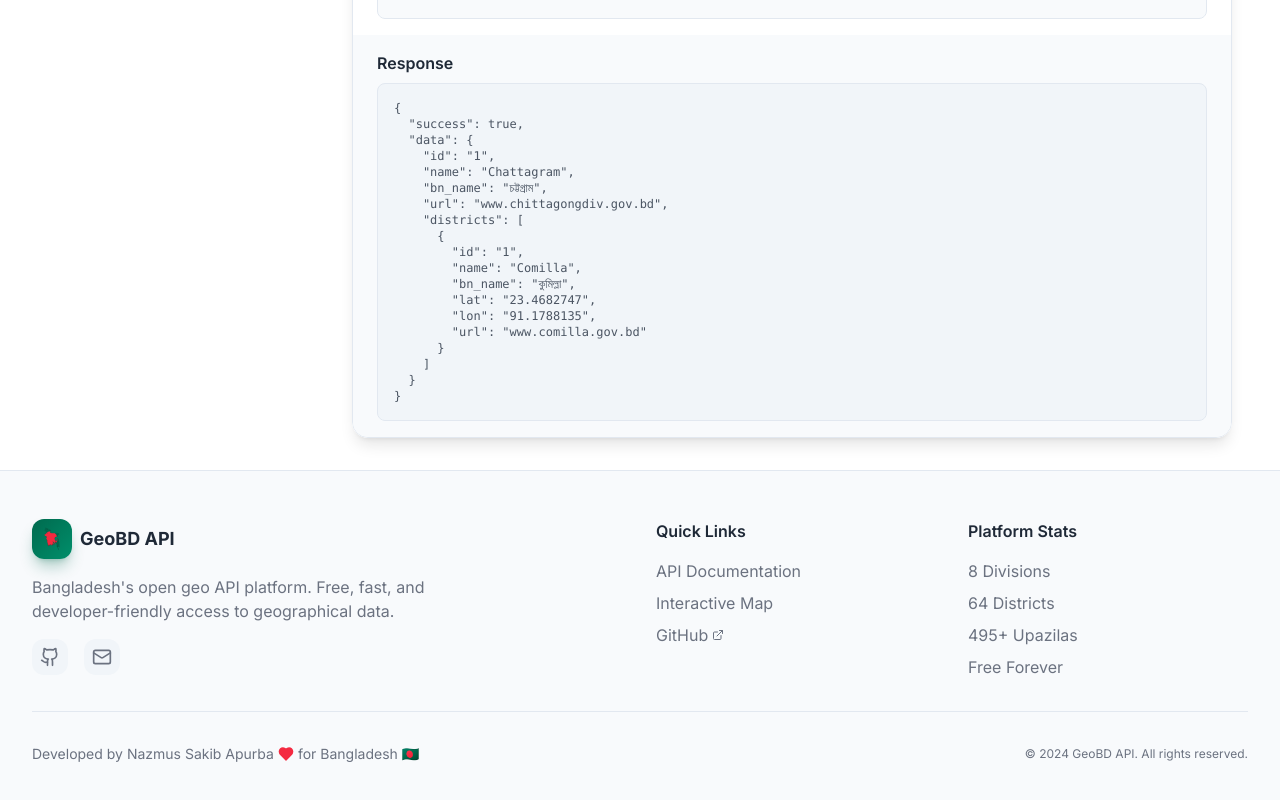
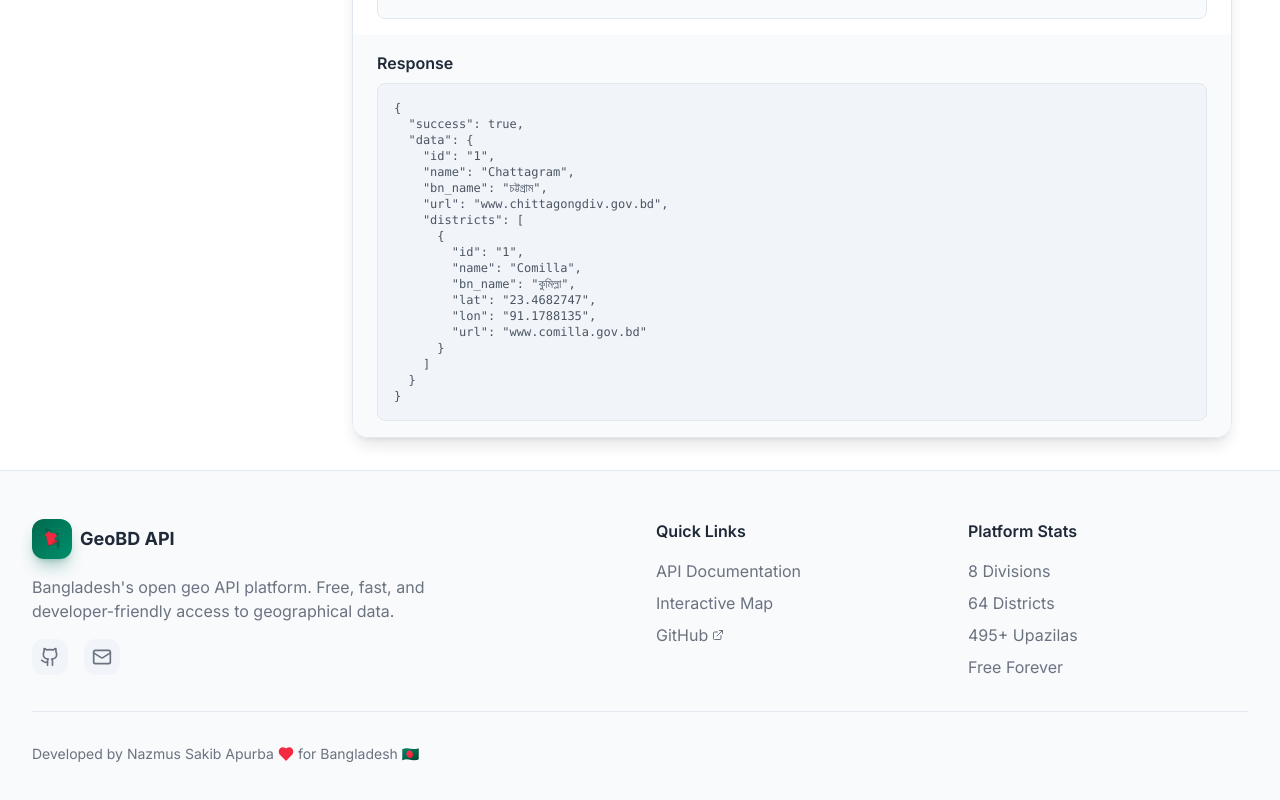
Before and after one commit to Apurba3036/Geo-BD-APIS, a React (Vite) app in the folder frontend/: page /docs in a window 1280 px wide. Shown: the part 1613-2413 px from the top of the page. Built offline with nearby package versions, Linux system fonts and the light colour scheme; no server answers.

Commit message:
update footer

```diff
--- a/frontend/src/components/Footer.jsx
+++ b/frontend/src/components/Footer.jsx
@@ -99,9 +99,7 @@ const Footer = () => {
             <Heart className="w-4 h-4 text-accent fill-accent" />
             <span>for Bangladesh 🇧🇩</span>
           </p>
-          <p className="text-[var(--text-muted)] text-xs">
-            © 2024 GeoBD API. All rights reserved.
-          </p>
+
         </motion.div>
       </div>
     </footer>
```
